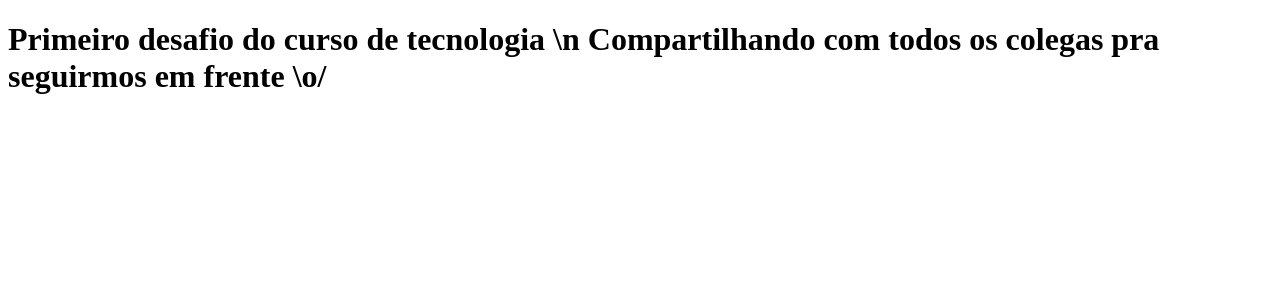
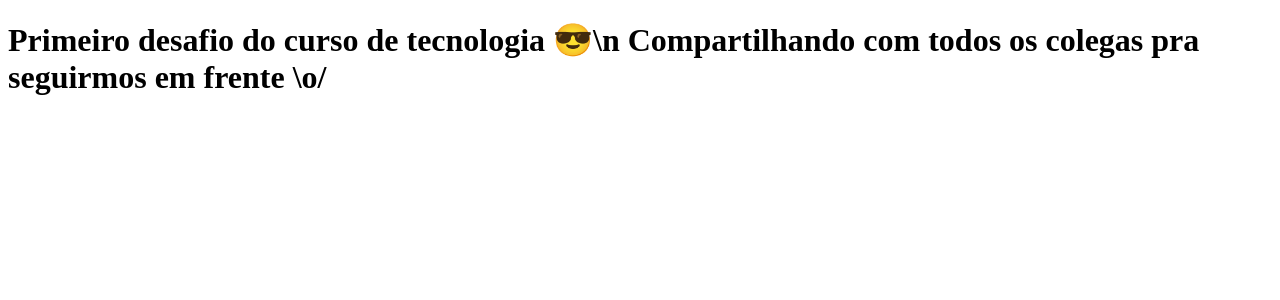
Before and after one commit to IgorSBecker/teste, a Next.js app: page / in a window 1280 px wide. Shown: the top 300 px of the page. Built offline with nearby package versions, Linux system fonts and the light colour scheme.

Commit message:
ajusta frase no pages

```diff
--- a/pages/index.js
+++ b/pages/index.js
@@ -1,5 +1,5 @@
 function Home() {
-    return <h1>Primeiro desafio do curso de tecnologia \n
+    return <h1>Primeiro desafio do curso de tecnologia 😎\n
         Compartilhando com todos os colegas pra seguirmos em frente \o/
     </h1>
 }
```
Also changed, not shown: 1 other file (tests, documents, lock files or other folders).
